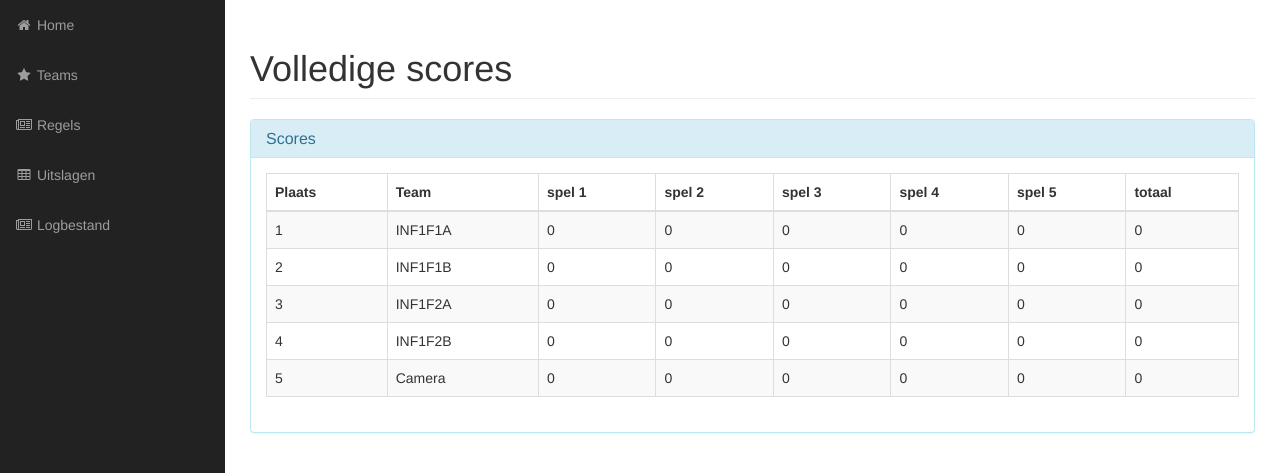
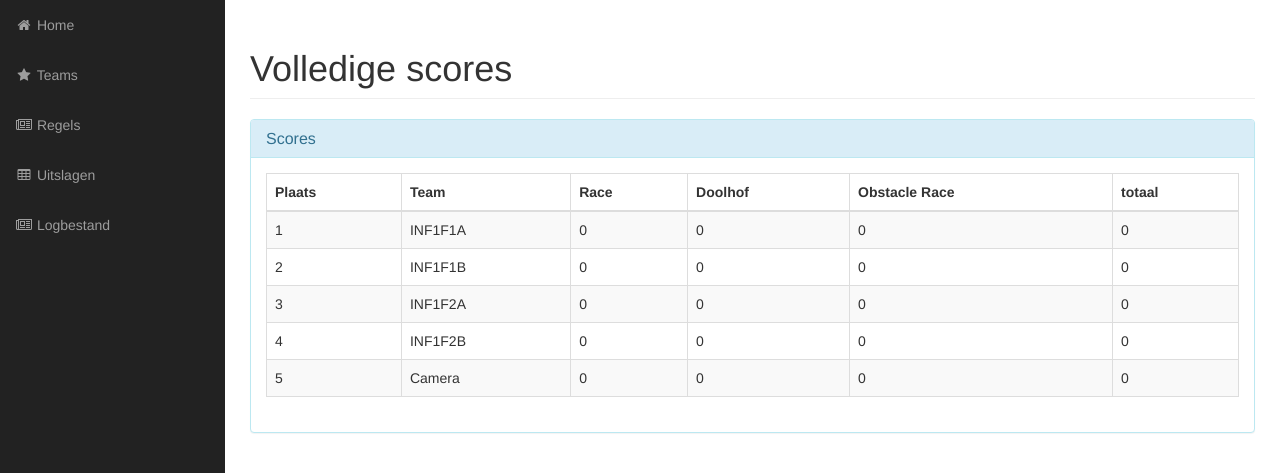
Before and after one commit to Bakkertje01/Battlebotwebsite, a PHP site: page /standen.php in a window 1280 px wide. Shown: the part 51-524 px from the top of the page. Run offline with PHP 8.4, Linux system fonts and the light colour scheme; data comes from the database, SQL or seed files in the repository.

Commit message:
WE did IT

```diff
--- a/standen.php
+++ b/standen.php
@@ -58,11 +58,11 @@ include 'include/navigation.php';
                                     <tr>
                                         <th>Plaats</th>
                                         <th>Team</th>
-                                        <th>spel 1</th>
-                                        <th>spel 2</th>
-                                        <th>spel 3</th>
-                                        <th>spel 4</th>
-                                        <th>spel 5</th>
+                                        <th>Race</th>
+                                        <th>Doolhof</th>
+                                        <th>Obstacle Race</th>
+                                        <!--<th>spel 4</th>
+                                        <th>spel 5</th> -->
                                         <th>totaal</th>
                                     </tr>
                                     </thead>
@@ -75,8 +75,8 @@ include 'include/navigation.php';
                                         echo "<td>{$row['Spel_1']}</td>";
                                         echo "<td>{$row['Spel_2']}</td>";
                                         echo "<td>{$row['Spel_3']}</td>";
-                                        echo "<td>{$row['Spel_4']}</td>";
-                                        echo "<td>{$row['Spel_5']}</td>";
+                                        /*echo "<td>{$row['Spel_4']}</td>";
+                                        echo "<td>{$row['Spel_5']}</td>";*/
                                         echo "<td>{$row['Totaalpunten']}</td>";
                                         echo "</tr>";
                                         $tel++;
```
Also changed, not shown: scoreboard.php (+5 -3 lines).
